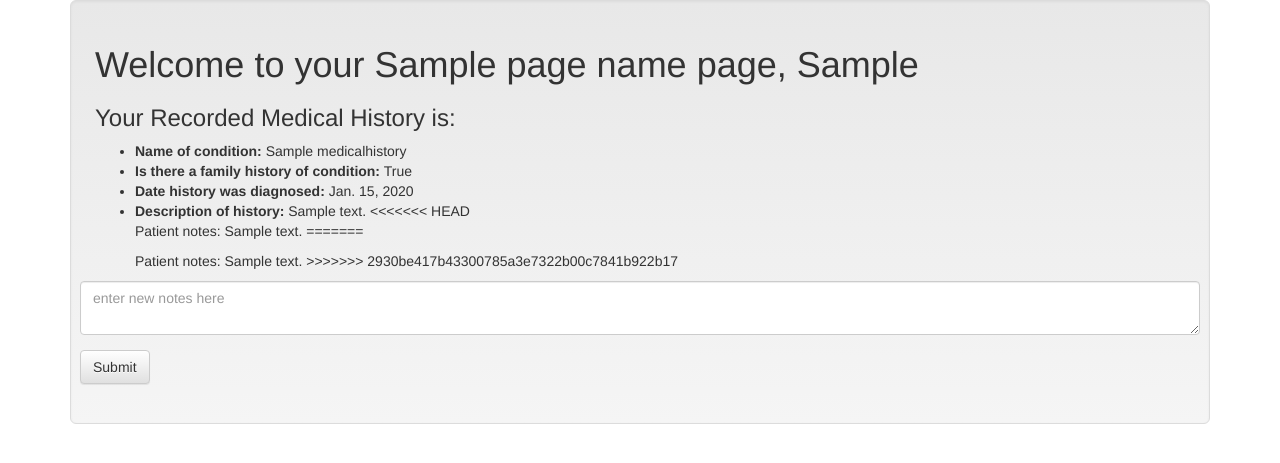
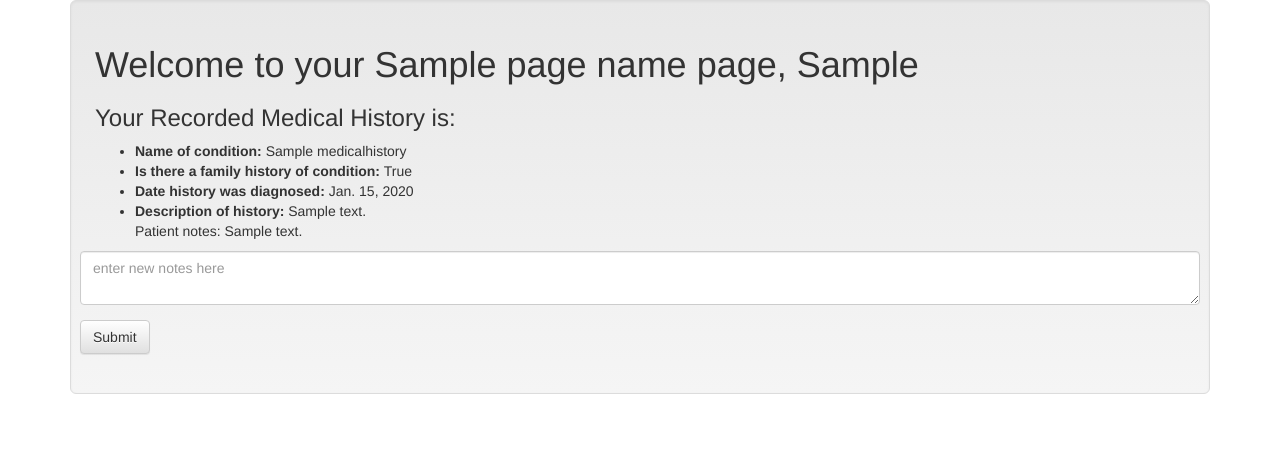
Before and after one commit to chrcoe/emr-patient, a Django app: template emrapp/patient/templates/patient/medicalHistory.html in a window 1280 px wide. Shown: the part 72-535 px from the top of the page. Run offline with Django 3.2, Linux system fonts and the light colour scheme; tables that the repository leaves empty hold one stand-in row (values such as "Sample post"); the template is opened without the code that fills it: values that come from a table or form of the project are taken from there, most other values are stand-ins (such as "Sample title", 1, 10 or a date in 2020); some libraries are stand-ins or nearby versions.

Commit message:
fixed merge file that I messed up

```diff
--- a/emrapp/patient/templates/patient/medicalHistory.html
+++ b/emrapp/patient/templates/patient/medicalHistory.html
@@ -14,11 +14,7 @@
                     <li><b>Is there a family history of condition:</b> {{ i.is_family_item }}
                     <li><b>Date history was diagnosed:</b> {{ i.history_item_date }}
                     <li><b>Description of history:</b> {{ i.history_description }}
-<<<<<<< HEAD
-			<p>Patient notes: {{ i.history_notes }}
-=======
-					<p>Patient notes: {{ i.history_notes }}
->>>>>>> 2930be417b43300785a3e7322b00c7841b922b17
+		    <p>Patient notes: {{ i.history_notes }}
                 </ul>
                 <form class="form-horizontal" role="form" action="{% url 'patient:medicalHistory' patient.id %}" method='post'>
                       {% csrf_token %}
```
